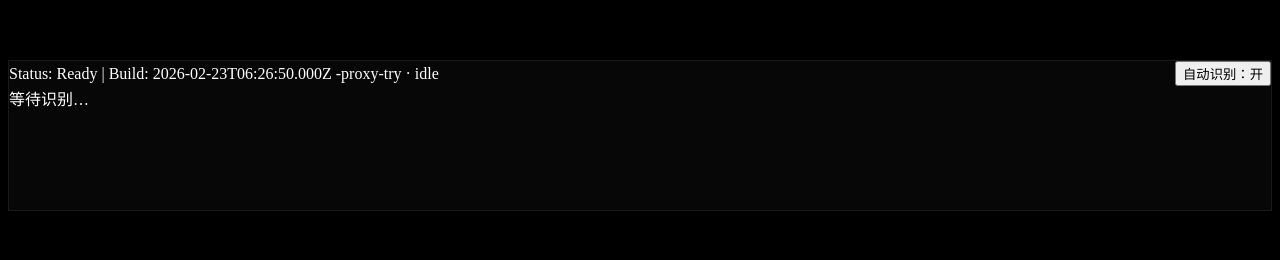
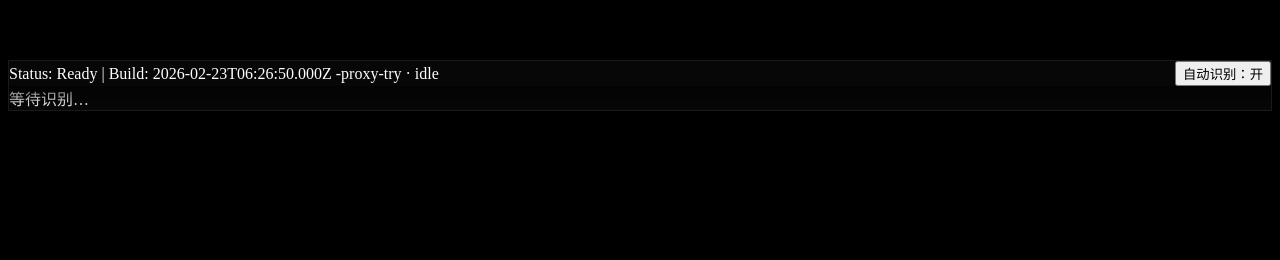
Before and after one commit to Mocas-12/aura-vision, a React (Vite) app: page / in a window 1280 px wide. Shown: the part 428-688 px from the top of the page. Built offline with nearby package versions, Linux system fonts and the light colour scheme; no server answers.

Commit message:
feat_scroll_ui_refine

```diff
--- a/src/App.tsx
+++ b/src/App.tsx
@@ -23,7 +23,6 @@ export default function App() {
   const [visitorCount, setVisitorCount] = useState<number>(1)
   const [showActivation, setShowActivation] = useState(false)
   const resultRef = useRef<HTMLDivElement | null>(null)
-  const spacerRef = useRef<HTMLDivElement | null>(null)
   const [autoMode, setAutoMode] = useState(true)
   const [silenceUntil, setSilenceUntil] = useState<number>(0)
   const lastSuccessRef = useRef<boolean>(false)
@@ -145,17 +144,8 @@ export default function App() {
         try {
           const el = resultRef.current
           if (el) {
-            el.scrollTo({ top: el.scrollHeight, behavior: 'smooth' })
-            const s = spacerRef.current
-            if (s) s.style.height = el.scrollHeight + 'px'
+            el.scrollTop = el.scrollHeight
           }
-        } catch { void 0 }
-        try {
-          setTimeout(() => {
-            const doc = document.documentElement
-            const top = Math.max(doc.scrollHeight, document.body.scrollHeight)
-            window.scrollTo({ top, behavior: 'smooth' })
-          }, 50)
         } catch { void 0 }
         if (result.name !== '识别失败') {
           const sig = `${result.name}|${result.intro}`
@@ -279,17 +269,8 @@ export default function App() {
       if (el) {
         setTimeout(() => {
           el.scrollTop = el.scrollHeight
-          const s = spacerRef.current
-          if (s) s.style.height = el.scrollHeight + 'px'
         }, 50)
       }
-    } catch { void 0 }
-    try {
-      setTimeout(() => {
-        const doc = document.documentElement
-        const top = Math.max(doc.scrollHeight, document.body.scrollHeight)
-        window.scrollTo({ top, behavior: 'smooth' })
-      }, 50)
     } catch { void 0 }
   }, [typedIntro, typedFacts, proc])
 
@@ -391,8 +372,8 @@ export default function App() {
             </div>
           )}
           <div
-            className="mt-2"
-            style={{ paddingBottom: '100px', WebkitOverflowScrolling: 'touch', height: 'auto', display: 'block', overflow: 'visible' }}
+            className="mt-2 scrollbox"
+            style={{ maxHeight: '40vh', WebkitOverflowScrolling: 'touch', overflowY: 'auto' }}
             ref={resultRef}
           >
             <div className="text-2xl font-semibold">{typedName || '等待识别…'}</div>
@@ -413,7 +394,7 @@ export default function App() {
           </div>
         </div>
       </div>
-      <div ref={spacerRef} style={{ height: 0 }} />
+
       <div className="relative z-10 w-full mt-auto pt-5 mb-10">
         <div
           className="glass mx-auto rounded-2xl px-4 py-2 text-center flex flex-col items-center gap-2"
--- a/src/index.css
+++ b/src/index.css
@@ -65,3 +65,26 @@ body {
   0% { top: -10%; }
   100% { top: 110%; }
 }
+
+.scrollbox {
+  position: relative;
+  overflow-y: auto;
+  scrollbar-width: none;
+  -ms-overflow-style: none;
+}
+.scrollbox::-webkit-scrollbar {
+  width: 0;
+  height: 0;
+  display: none;
+}
+.scrollbox::before {
+  content: '';
+  position: absolute;
+  top: 0;
+  left: 0;
+  right: 0;
+  height: 24px;
+  pointer-events: none;
+  background: linear-gradient(to bottom, rgba(0,0,0,0.6), rgba(0,0,0,0));
+  z-index: 1;
+}
```
